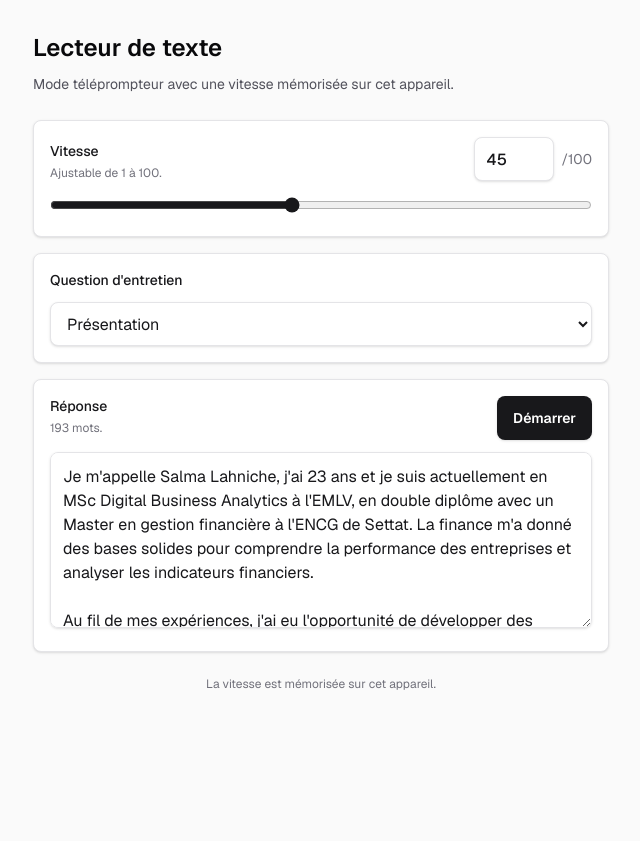
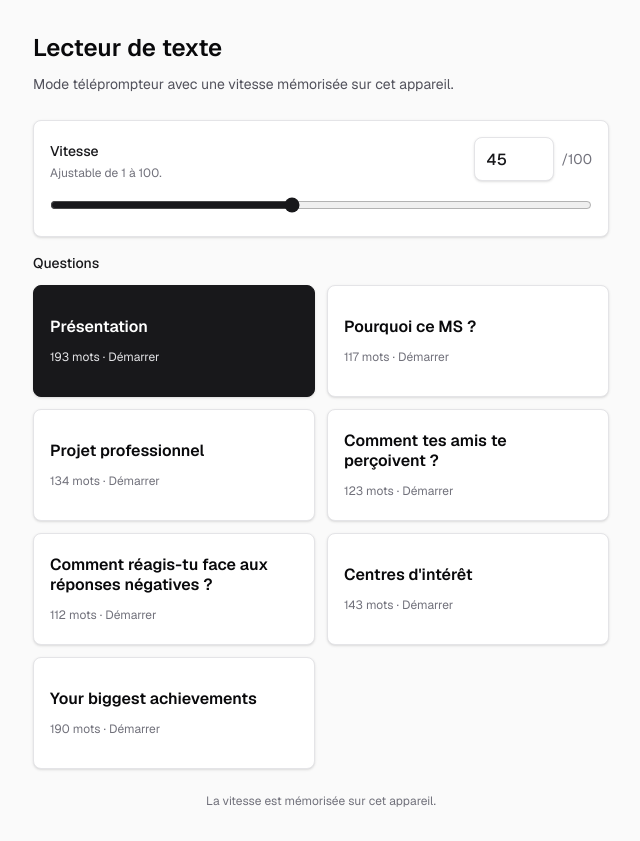
Before and after one commit to kolothmane/tbs-entretien, a Next.js app: page / in a window 1280 px wide. Shown: the whole page, without its empty margins (319-959 px from the left). Before the commit the page ends 800 px from the top, so only its background shows below. Built offline with nearby package versions, Linux system fonts and the light colour scheme.

Commit message:
Use single-line question cards prompter

```diff
--- a/app/ui/reader-app.tsx
+++ b/app/ui/reader-app.tsx
@@ -77,19 +77,23 @@ That experience also reminded me of why I want to work in finance, not just for
   },
 ] as const;
 
-type Mode = "config" | "reading" | "done";
+type Mode = "config" | "reading";
 type QuestionId = (typeof QUESTIONS)[number]["id"];
 
 function clampInt(value: number, min: number, max: number) {
   return Math.max(min, Math.min(max, Math.trunc(value)));
 }
 
+function normalizeText(text: string) {
+  return text.replace(/\s+/g, " ").trim();
+}
+
 function countWords(text: string) {
-  return text.trim().split(/\s+/g).filter(Boolean).length;
+  return normalizeText(text).split(/\s+/g).filter(Boolean).length;
 }
 
 function speedToPixelsPerSecond(speed: number) {
-  return 8 + speed * 1.35;
+  return 18 + speed * 2.4;
 }
 
 function isQuestionId(value: string): value is QuestionId {
@@ -117,9 +121,6 @@ export default function ReaderApp() {
     getInitialQuestionId(),
   );
   const [mode, setMode] = useState<Mode>("config");
-  const [text, setText] = useState<string>(() =>
-    findQuestion(getInitialQuestionId()).answer,
-  );
   const [isPlaying, setIsPlaying] = useState(false);
   const [progressPercent, setProgressPercent] = useState(0);
 
@@ -143,8 +144,8 @@ export default function ReaderApp() {
     return DEFAULT_SPEED;
   });
 
-  const wordCount = useMemo(() => countWords(text), [text]);
   const question = useMemo(() => findQuestion(questionId), [questionId]);
+  const answerText = useMemo(() => normalizeText(question.answer), [question]);
 
   useEffect(() => {
     try {
@@ -164,7 +165,7 @@ export default function ReaderApp() {
 
   useEffect(() => {
     if (mode === "reading") {
-      prompterRef.current?.scrollTo({ top: 0 });
+      prompterRef.current?.scrollTo({ left: 0 });
     }
   }, [mode]);
 
@@ -179,7 +180,7 @@ export default function ReaderApp() {
 
       const lastFrame = lastFrameRef.current ?? timestamp;
       const elapsedSeconds = (timestamp - lastFrame) / 1000;
-      const maxScroll = Math.max(0, prompter.scrollHeight - prompter.clientHeight);
+      const maxScroll = Math.max(0, prompter.scrollWidth - prompter.clientWidth);
 
       lastFrameRef.current = timestamp;
 
@@ -187,24 +188,24 @@ export default function ReaderApp() {
         progressRef.current = 100;
         setProgressPercent(100);
         setIsPlaying(false);
-        setMode("done");
+        setMode("config");
         return;
       }
 
-      prompter.scrollTop = Math.min(
+      prompter.scrollLeft = Math.min(
         maxScroll,
-        prompter.scrollTop + pixelsPerSecond * elapsedSeconds,
+        prompter.scrollLeft + pixelsPerSecond * elapsedSeconds,
       );
 
-      const nextProgress = Math.round((prompter.scrollTop / maxScroll) * 100);
+      const nextProgress = Math.round((prompter.scrollLeft / maxScroll) * 100);
       if (nextProgress !== progressRef.current) {
         progressRef.current = nextProgress;
         setProgressPercent(nextProgress);
       }
 
-      if (prompter.scrollTop >= maxScroll) {
+      if (prompter.scrollLeft >= maxScroll) {
         setIsPlaying(false);
-        setMode("done");
+        setMode("config");
         return;
       }
 
@@ -227,8 +228,10 @@ export default function ReaderApp() {
     setSpeed(clampInt(next, MIN_SPEED, MAX_SPEED));
   }
 
-  function startReading() {
-    if (wordCount === 0) return;
+  function startReading(nextQuestionId: QuestionId) {
+    const nextQuestion = findQuestion(nextQuestionId);
+    if (countWords(nextQuestion.answer) === 0) return;
+    setQuestionId(nextQuestionId);
     progressRef.current = 0;
     setProgressPercent(0);
     setMode("reading");
@@ -245,7 +248,7 @@ export default function ReaderApp() {
   function restartReading() {
     progressRef.current = 0;
     setProgressPercent(0);
-    prompterRef.current?.scrollTo({ top: 0 });
+    prompterRef.current?.scrollTo({ left: 0 });
     setMode("reading");
     setIsPlaying(true);
   }
@@ -302,61 +305,42 @@ export default function ReaderApp() {
             />
           </section>
 
-          <section className="rounded-lg border border-zinc-200 bg-white p-4 shadow-sm dark:border-zinc-800 dark:bg-zinc-950">
-            <label
-              htmlFor="question"
-              className="block text-sm font-medium text-zinc-900 dark:text-zinc-50"
-            >
-              Question d&apos;entretien
-            </label>
-            <select
-              id="question"
-              className="mt-3 h-11 w-full rounded-lg border border-zinc-200 bg-white px-3 text-base text-zinc-900 shadow-sm outline-none focus:border-zinc-400 dark:border-zinc-800 dark:bg-zinc-950 dark:text-zinc-50"
-              value={questionId}
-              onChange={(e) => {
-                const nextQuestionId = e.target.value as QuestionId;
-                setQuestionId(nextQuestionId);
-                setText(findQuestion(nextQuestionId).answer);
-              }}
-            >
-              {QUESTIONS.map((q) => (
-                <option key={q.id} value={q.id}>
-                  {q.label}
-                </option>
-              ))}
-            </select>
-          </section>
+          <section>
+            <h2 className="text-sm font-medium text-zinc-900 dark:text-zinc-50">
+              Questions
+            </h2>
+            <div className="mt-3 grid gap-3 sm:grid-cols-2">
+              {QUESTIONS.map((q) => {
+                const isSelected = q.id === questionId;
+                const words = countWords(q.answer);
 
-          <section className="rounded-lg border border-zinc-200 bg-white p-4 shadow-sm dark:border-zinc-800 dark:bg-zinc-950">
-            <div className="flex items-start justify-between gap-4">
-              <div>
-                <label
-                  htmlFor="text"
-                  className="block text-sm font-medium text-zinc-900 dark:text-zinc-50"
-                >
-                  Réponse
-                </label>
-                <p className="mt-1 text-xs text-zinc-500 dark:text-zinc-400">
-                  {wordCount} mot{wordCount > 1 ? "s" : ""}.
-                </p>
-              </div>
-              <button
-                type="button"
-                className="inline-flex h-11 items-center justify-center rounded-lg bg-zinc-900 px-4 text-sm font-semibold text-white shadow-sm transition-colors hover:bg-zinc-800 disabled:cursor-not-allowed disabled:opacity-50 dark:bg-white dark:text-zinc-950 dark:hover:bg-zinc-200"
-                disabled={wordCount === 0}
-                onClick={startReading}
-              >
-                Démarrer
-              </button>
+                return (
+                  <button
+                    key={q.id}
+                    type="button"
+                    className={`min-h-28 rounded-lg border p-4 text-left shadow-sm transition-colors ${
+                      isSelected
+                        ? "border-zinc-900 bg-zinc-900 text-white dark:border-white dark:bg-white dark:text-zinc-950"
+                        : "border-zinc-200 bg-white text-zinc-950 hover:bg-zinc-50 dark:border-zinc-800 dark:bg-zinc-950 dark:text-zinc-50 dark:hover:bg-zinc-900"
+                    }`}
+                    onClick={() => startReading(q.id)}
+                  >
+                    <span className="block text-base font-semibold leading-5">
+                      {q.label}
+                    </span>
+                    <span
+                      className={`mt-3 block text-xs ${
+                        isSelected
+                          ? "text-zinc-200 dark:text-zinc-700"
+                          : "text-zinc-500 dark:text-zinc-400"
+                      }`}
+                    >
+                      {words} mot{words > 1 ? "s" : ""} · Démarrer
+                    </span>
+                  </button>
+                );
+              })}
             </div>
-
-            <textarea
-              id="text"
-              className="mt-3 min-h-44 w-full resize-y rounded-lg border border-zinc-200 bg-white p-3 text-base leading-6 text-zinc-900 shadow-sm outline-none focus:border-zinc-400 dark:border-zinc-800 dark:bg-zinc-950 dark:text-zinc-50"
-              placeholder="Sélectionne une question ou colle ta réponse ici..."
-              value={text}
-              onChange={(e) => setText(e.target.value)}
-            />
           </section>
         </div>
       )}
@@ -409,17 +393,17 @@ export default function ReaderApp() {
             </span>
           </div>
 
-          <div className="relative mt-4 h-[62vh] min-h-96 overflow-hidden rounded-lg bg-zinc-950 text-zinc-50 shadow-inner">
-            <div className="pointer-events-none absolute inset-x-0 top-0 z-10 h-24 bg-gradient-to-b from-zinc-950 to-transparent" />
-            <div className="pointer-events-none absolute inset-x-0 bottom-0 z-10 h-24 bg-gradient-to-t from-zinc-950 to-transparent" />
-            <div className="pointer-events-none absolute inset-x-4 top-1/2 z-10 h-px bg-emerald-300/70" />
+          <div className="relative mt-4 h-40 overflow-hidden rounded-lg bg-zinc-950 text-zinc-50 shadow-inner sm:h-48">
+            <div className="pointer-events-none absolute inset-y-0 left-0 z-10 w-16 bg-gradient-to-r from-zinc-950 to-transparent" />
+            <div className="pointer-events-none absolute inset-y-0 right-0 z-10 w-16 bg-gradient-to-l from-zinc-950 to-transparent" />
+            <div className="pointer-events-none absolute inset-y-5 left-1/2 z-10 w-px bg-emerald-300/70" />
             <div
               ref={prompterRef}
-              className="h-full overflow-hidden"
+              className="flex h-full items-center overflow-hidden"
               aria-label="Téléprompteur"
             >
-              <article className="px-5 py-[44vh] text-2xl font-medium leading-relaxed sm:px-8 sm:text-3xl">
-                {text}
+              <article className="inline-block whitespace-nowrap px-[50%] text-3xl font-semibold leading-none sm:text-5xl">
+                {answerText}
               </article>
             </div>
           </div>
@@ -444,32 +428,6 @@ export default function ReaderApp() {
         </div>
       )}
 
-      {mode === "done" && (
-        <div className="rounded-lg border border-zinc-200 bg-white p-4 shadow-sm dark:border-zinc-800 dark:bg-zinc-950">
-          <h2 className="text-lg font-semibold">Lecture terminée</h2>
-          <p className="mt-2 text-sm leading-6 text-zinc-600 dark:text-zinc-400">
-            Question : <span className="font-medium">{question.label}</span>
-          </p>
-
-          <div className="mt-4 grid gap-3">
-            <button
-              type="button"
-              className="inline-flex h-11 items-center justify-center rounded-lg bg-zinc-900 px-4 text-sm font-semibold text-white shadow-sm transition-colors hover:bg-zinc-800 dark:bg-white dark:text-zinc-950 dark:hover:bg-zinc-200"
-              onClick={restartReading}
-            >
-              Relire
-            </button>
-            <button
-              type="button"
-              className="inline-flex h-11 items-center justify-center rounded-lg border border-zinc-200 bg-white px-4 text-sm font-semibold text-zinc-900 shadow-sm transition-colors hover:bg-zinc-50 dark:border-zinc-800 dark:bg-zinc-950 dark:text-zinc-50 dark:hover:bg-zinc-900"
-              onClick={stopReading}
-            >
-              Modifier le texte
-            </button>
-          </div>
-        </div>
-      )}
-
       <footer className="mt-6 text-center text-xs text-zinc-500 dark:text-zinc-400">
         La vitesse est mémorisée sur cet appareil.
       </footer>
```
Also changed, not shown: 1 other file (tests, documents, lock files or other folders).
